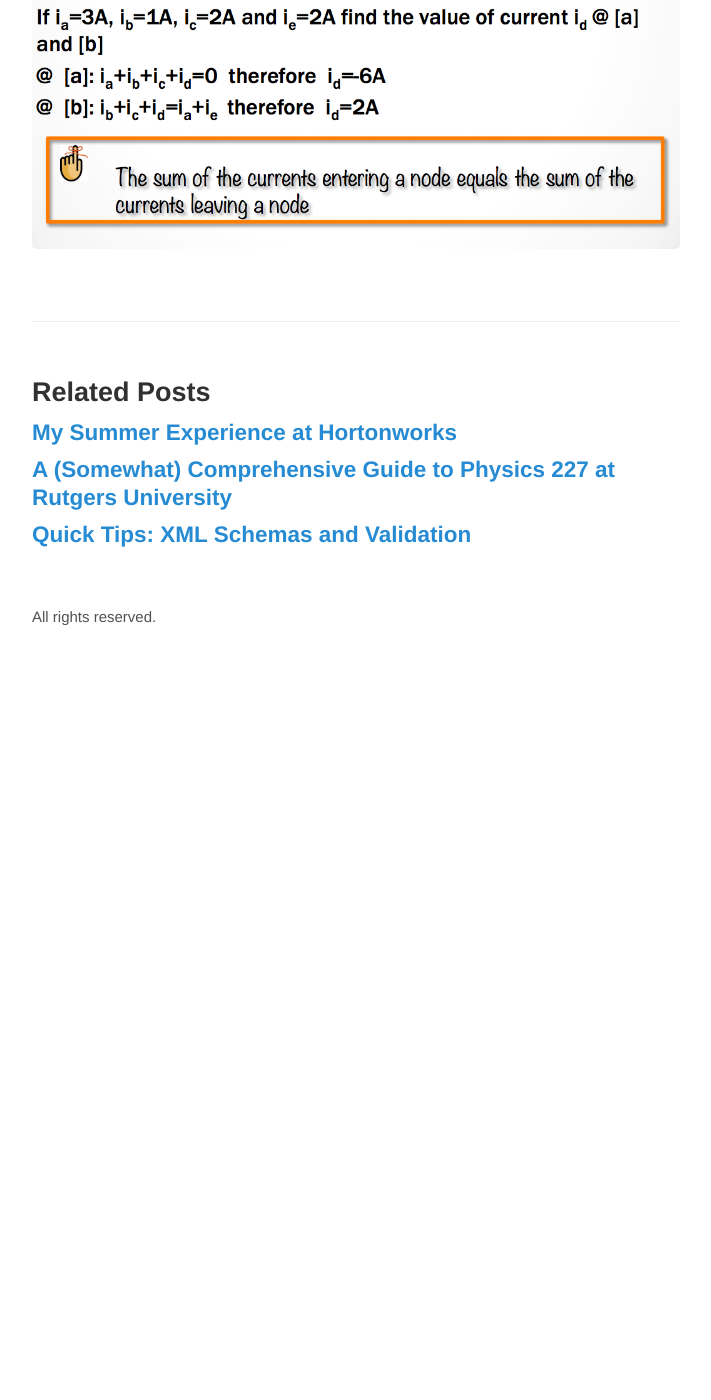
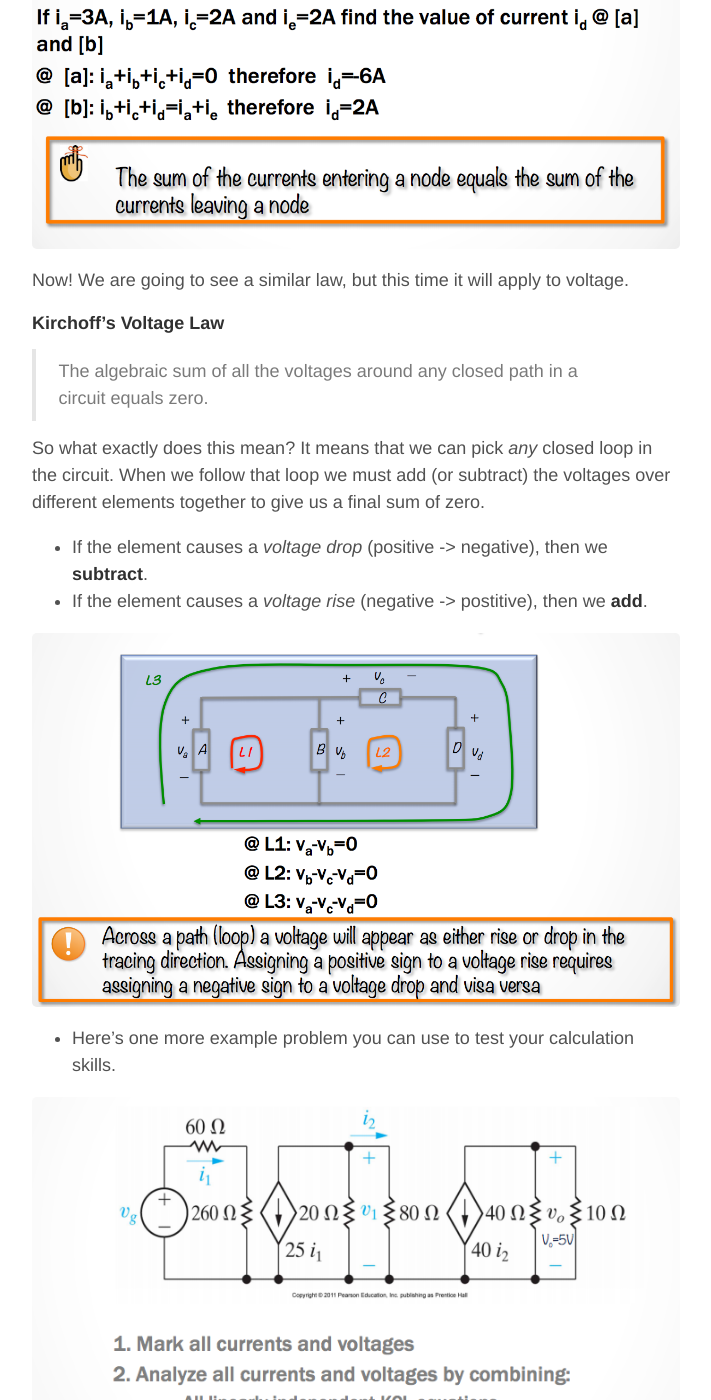
Before and after one commit to ZacBlanco/zacblanco.github.io, a Jekyll site: the page built from _posts/2015-9-3-guide-principles-electrical-engineering.md, in a window 1280 px wide and 1400 px high, scrolled down 13666 px. Shown: the whole window, without its empty margins (284-995 px from the left). Built offline with Jekyll 4.4.1, drawn with Linux system fonts in a browser that asks for light colours; formulas are drawn with MathJax 3; comment, search, counter and statistics services are not loaded; before the commit the page ends 14296 px from its top, so only the background shows below that; some of the changed text lies outside the part shown.

Commit message:
Sept 14th final update ee guide

```diff
--- a/_posts/2015-9-3-guide-principles-electrical-engineering.md
+++ b/_posts/2015-9-3-guide-principles-electrical-engineering.md
@@ -66,7 +66,7 @@ _!Important!_ A network with $$ b $$ _branches_, $$ n $$ _nodes_ and a total of
 
 
 See the image below for an explanation
-![Circuit and definitions slide](../../../assets/images/ee1-guide/definition-slide-1.png)
+![Circuit and definitions slide](/assets/images/ee1-guide/definition-slide-1.png)
 
 
 ## September 6th 2015
@@ -113,7 +113,7 @@ Electrical current is actually defined as _the flow of positive charge_.
 
 #### Direction for Current and Voltage
 
-![Image of basic circuit element with flow](../../../assets/images/ee1-guide/basic-element-flow.png)
+![Image of basic circuit element with flow](/assets/images/ee1-guide/basic-element-flow.png)
 
 - When creating circuits, it's very important to note the direction of current and where voltage drops occur.
 
@@ -148,7 +148,7 @@ See below for more explanation
 
 #### Passive Sign Convention
 
-![Passive Sign Convention Example](../../../assets/images/ee1-guide/passive-sign-convention.png)
+![Passive Sign Convention Example](/assets/images/ee1-guide/passive-sign-convention.png)
 
 
 #### Finding the power consumed or delivered by an Element
@@ -178,7 +178,7 @@ Topics covered in this Unit:
 
 **Independent Voltage Source**: Generates a voltage drop across its terminals without relying on other voltages in the circuit.
 
-![Voltage Source Component](../../../assets/images/ee1-guide/voltage-source-1.png)
+![Voltage Source Component](/assets/images/ee1-guide/voltage-source-1.png)
 
 - Independent sources are always marked with a circle
 
@@ -186,7 +186,7 @@ Topics covered in this Unit:
 
 **Independent Current Source**: Generates a current through a branch in a circuit without relying on other currents in the circuit.
 
-![Current Source Component](../../../assets/images/ee1-guide/current-source-1.png)
+![Current Source Component](/assets/images/ee1-guide/current-source-1.png)
 
 > An _ideal current source_ supplies the same current regardless of voltage.
 
@@ -198,11 +198,11 @@ There are two types current sources that are present in electric current. AC (Al
 
 > **Direct Current**
 
-![DC Current Image](../../../assets/images/ee1-guide/dc-current-1.png)
+![DC Current Image](/assets/images/ee1-guide/dc-current-1.png)
 
 > **Alternating Current**
 
-![AC Current Image](../../../assets/images/ee1-guide/ac-current-1.png)
+![AC Current Image](/assets/images/ee1-guide/ac-current-1.png)
 
 - AC in the United States changes at a frequency at 60Hz. Many other countries in the world use 50Hz.
 - AC is usually used to transmit power to power plants and so on.
@@ -265,7 +265,7 @@ There are three types of passive circuit components:
 
 > Equation: $$ v_L = L\frac{di_L}{dt} $$
 
-![Passive Circuit Component](../../../assets/images/ee1-guide/passive-circuit-comp-1.png)
+![Passive Circuit Component](/assets/images/ee1-guide/passive-circuit-comp-1.png)
 
 ### Resistance
 
@@ -341,3 +341,31 @@ What does this mean?
 - We **SUBTRACT** currents leaving a node. (_Negative_)
 
 ![KCL Example 1](/assets/images/ee1-guide/kcl-ex-1.png)
+
+
+Now! We are going to see a similar law, but this time it will apply to voltage.
+
+##### Kirchoff's Voltage Law
+
+> The algebraic sum of all the voltages around any closed path in a circuit equals zero.
+
+
+So what exactly does this mean? It means that we can pick _any_ closed loop in the circuit. When we follow that loop we must add (or subtract) the voltages over different elements together to give us a final sum of zero.
+
+- If the element causes a _voltage drop_ (positive -> negative), then we **subtract**.
+- If the element causes a _voltage rise_ (negative -> postitive), then we **add**.
+
+
+![KVL Example 1](/assets/images/ee1-guide/kvl-ex-1.png)
+
+
+- Here's one more example problem you can use to test your calculation skills.
+
+![Example Problem 1](/assets/images/ee1-guide/kirchoff-ex-prob-1.png)
+
+
+Mastering these problems takes lots of practice - so it could be beneficial to find more problems online or in a textbook to practice calculating and solving for circuits.
+
+### Unit 3 - Simple Resistive Circuits
+
+In this unit we'll address creating circuits that contain resistors in series and parallel - and then finding methods for learning about how to simplify said circuits and then solve for them.
```
Also changed, not shown: assets/images/ee1-guide/kirchoff-ex-prob-1.png (added), assets/images/ee1-guide/kvl-ex-1.png (added), 1 other file.
